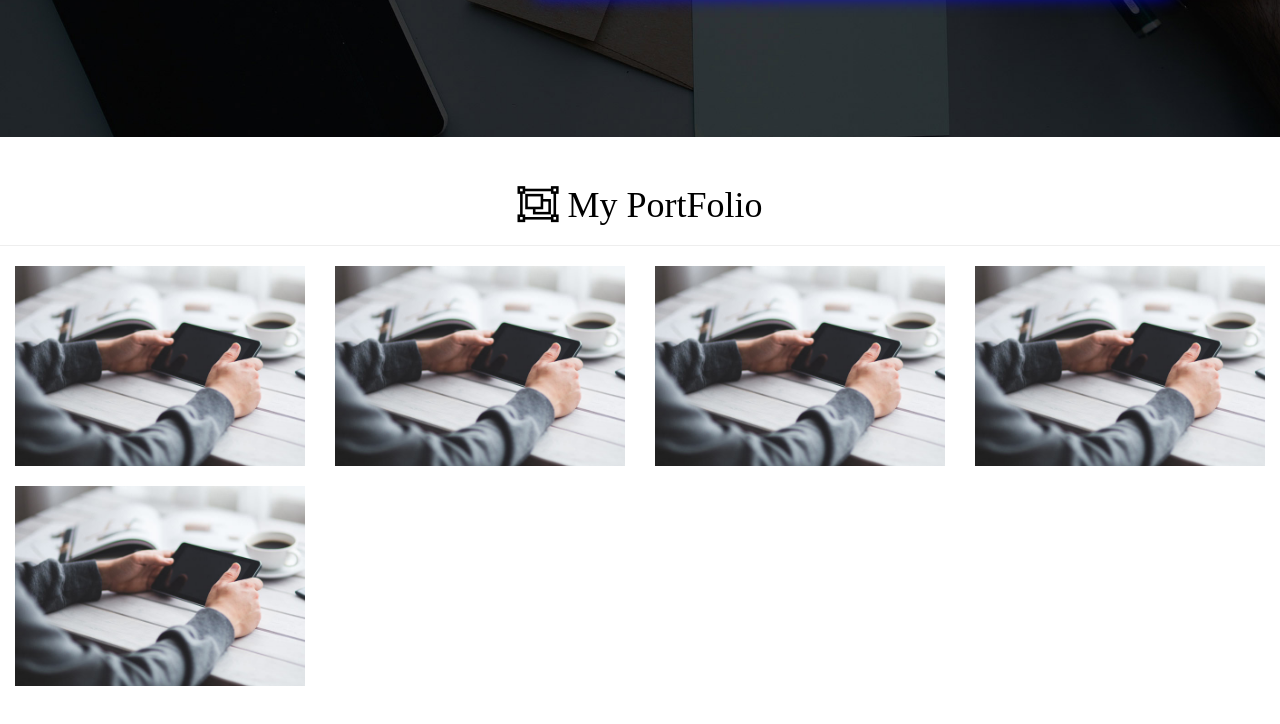
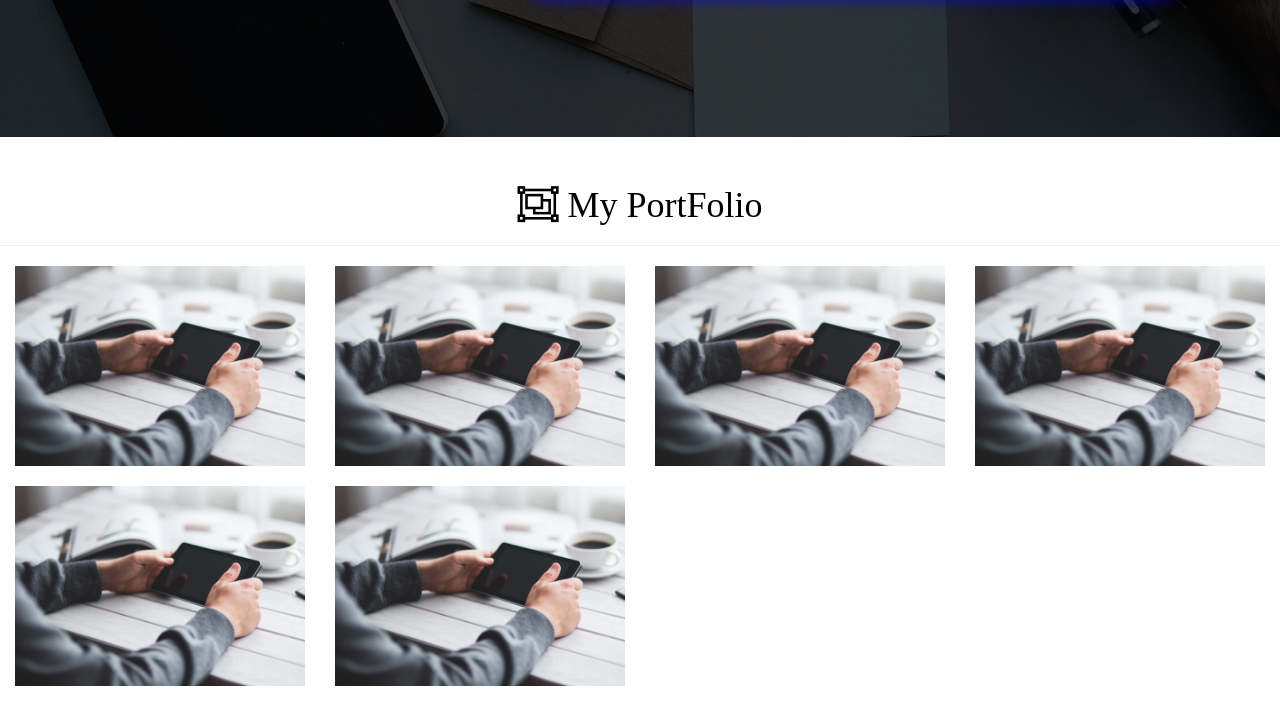
Before and after one commit to Ravi-Moliya/PortFolio, a plain HTML site: page index.html in a window 1280 px wide. Shown: the part 4159-4883 px from the top of the page. Drawn offline with nearby package versions, Linux system fonts and the light colour scheme.

Commit message:
Update index.html

```diff
--- a/index.html
+++ b/index.html
@@ -611,7 +611,20 @@ project">
                         <div class="ContainerImage">
                             <img src="images/Skills_Image.jpg" alt="Ravi Moliya" class="image" />
                             <div class="overlay">
-                                 <div class="text">Project 3</div>
+                                 <div class="text">Project 5</div>
+                            </div>
+                        </div>
+					</a>
+                   </div>
+
+		    <div class="col-lg-3 col-md-3 col-sm-4">
+				   <a href="https://gitlab.com/Ravi-Moliya/node.js-and-passport.js-authentication">
+
+
+                        <div class="ContainerImage">
+                            <img src="images/Skills_Image.jpg" alt="Ravi Moliya" class="image" />
+                            <div class="overlay">
+                                 <div class="text">Project 6</div>
                             </div>
                         </div>
 					</a>
```
